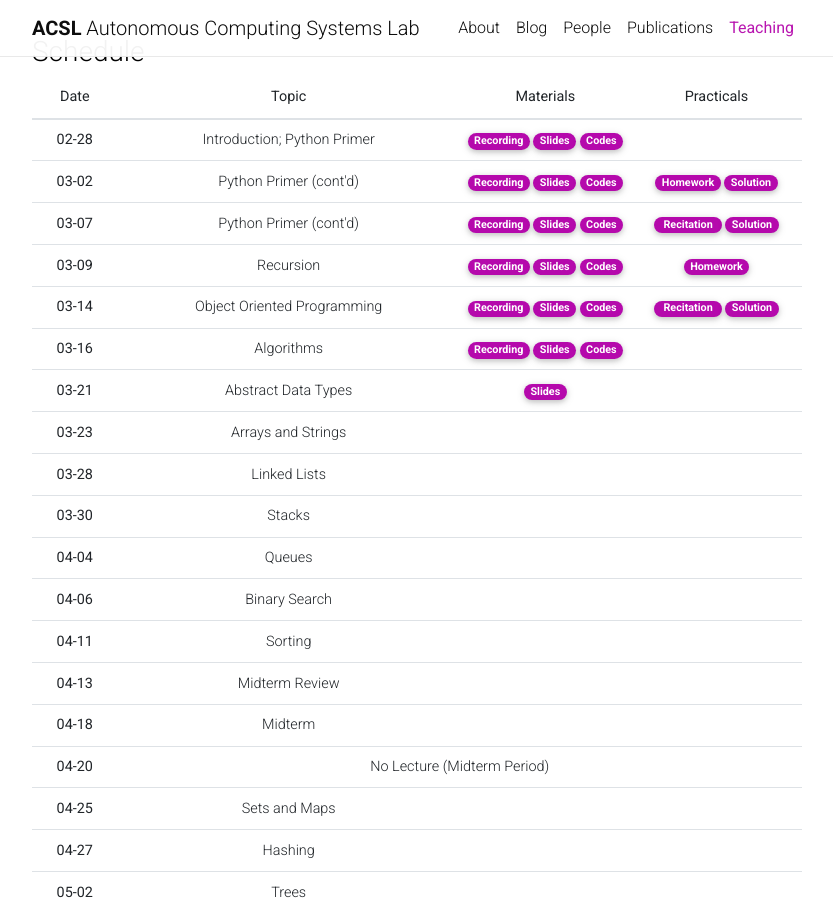
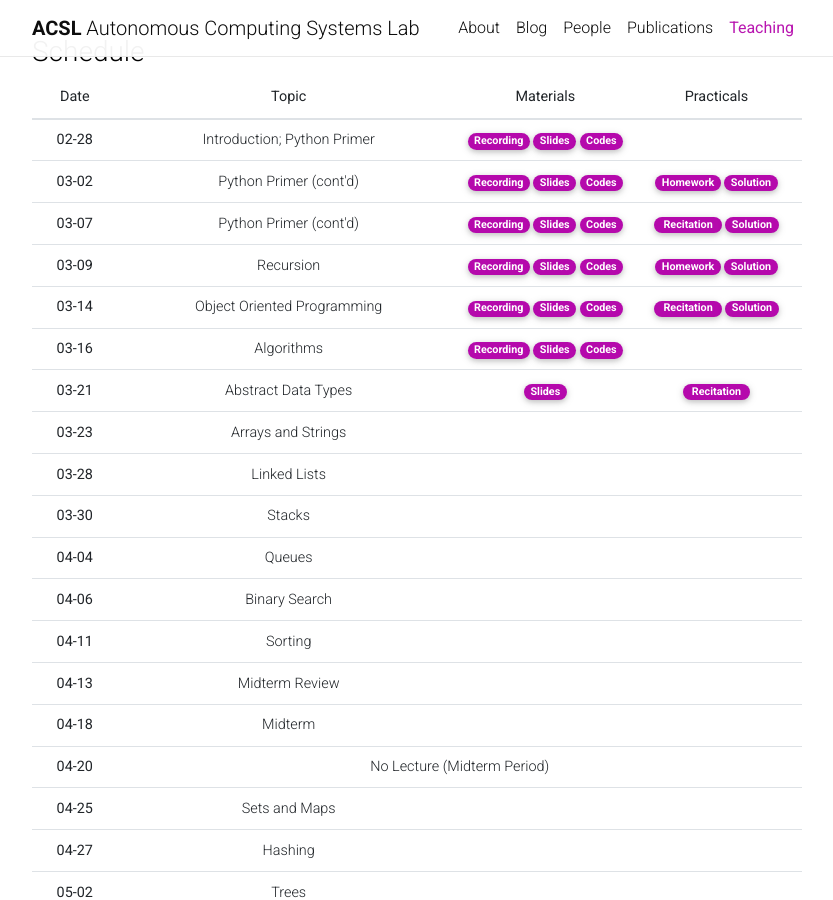
Before and after one commit to Uehwan/Uehwan.github.io, a Jekyll site: the page built from _teaching/datastruct23sp.md, in a window 1280 px wide and 900 px high, scrolled down 827 px. Shown: the whole window, without its empty margins (223-1056 px from the left). Built offline with Jekyll 4.4.1, drawn with Linux system fonts in a browser that asks for light colours; nearby versions of some CDN libraries; comment, search, counter and statistics services are not loaded; a style sheet for code colours, icons or effects is not loaded.

Commit message:
23/03/21 pre

```diff
--- a/_teaching/datastruct23sp.md
+++ b/_teaching/datastruct23sp.md
@@ -89,7 +89,7 @@ This course deals with the fundamentals of data structures; the very foundation
       </td>
       <td>
         <a href="https://colab.research.google.com/drive/1YDG9BP5Qnqocgjs4AQu_iY__f2KPVloe?usp=sharing" target="_blank" class="badge badge-pill" style="background-color:#B509AC;">Homework</a>
-        <!--a href="https://colab.research.google.com/drive/1gRNMsgBKA2hXzE6bEDwtpcdjbgxCc6t1?usp=sharing" target="_blank" class="badge badge-pill" style="background-color:#B509AC;">Solution</a-->
+        <a href="https://colab.research.google.com/drive/1RGeAqdTJMDgsGlOxbDZX6eI-pY7iKJbJ?usp=sharing" target="_blank" class="badge badge-pill" style="background-color:#B509AC;">Solution</a>
       </td>
     </tr>
     <tr>
@@ -127,7 +127,8 @@ This course deals with the fundamentals of data structures; the very foundation
         <!--a href="https://colab.research.google.com/drive/1PVNwc4qtWZNtRiLNmeueEdxeOb8ZPqCk?usp=sharing" target="_blank" class="badge badge-pill" style="background-color:#B509AC;">Codes</a-->
       </td>
       <td>
-        <!--a href="https://colab.research.google.com/drive/1gRNMsgBKA2hXzE6bEDwtpcdjbgxCc6t1?usp=sharing" target="_blank" class="badge badge-pill" style="background-color:#B509AC;">Homework</a-->
+        <a href="https://colab.research.google.com/drive/1HmPEEKm4Cd4CS4bFUpQaMYfFxouNqBpa?usp=sharing" target="_blank" class="badge badge-pill" style="background-color:#B509AC;">&nbsp;Recitation&nbsp;</a>
+        <!--a href="https://colab.research.google.com/drive/1-PUaANRTP5vEB2e50aBowecu5-JqzmLL?usp=sharing" target="_blank" class="badge badge-pill" style="background-color:#B509AC;">Solution</a-->
       </td>
     </tr>
     <tr style="border-bottom: 1.5px solid lightgrey;">
```
